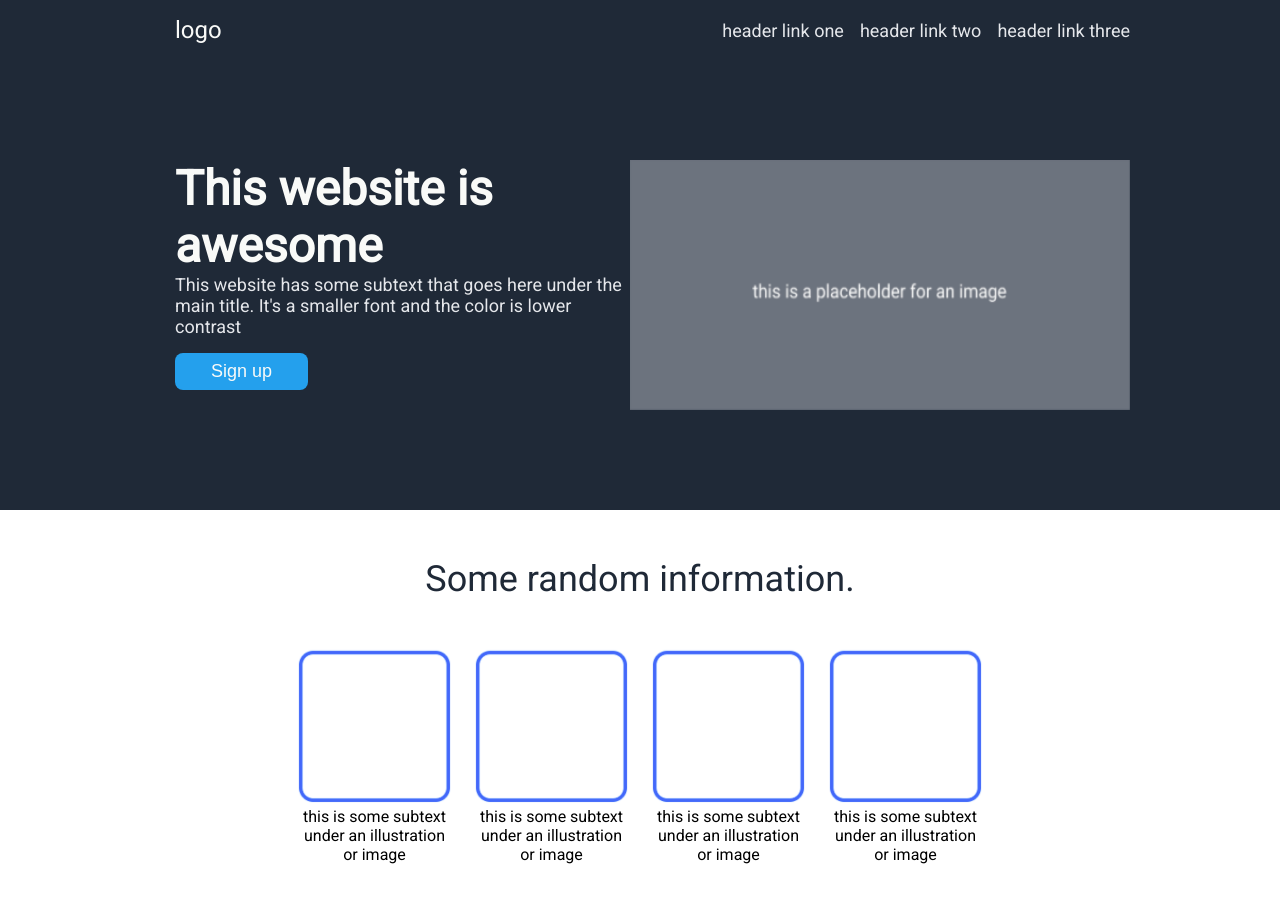
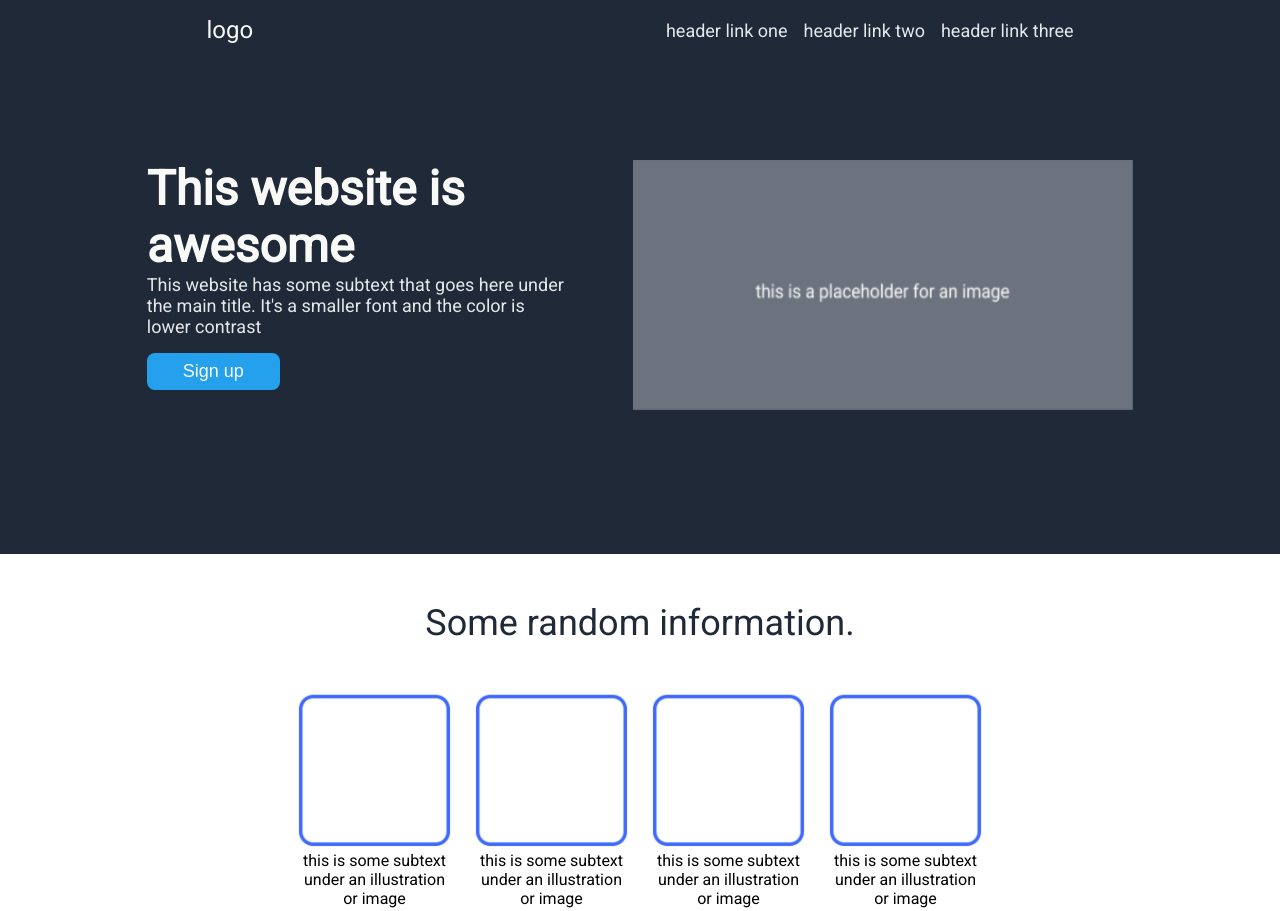
Before and after one commit to IanMacSpence/Landing-_page, a plain HTML site: page index.html in a window 1280 px wide. Shown: the top 911 px of the page. Drawn offline with Linux system fonts and the light colour scheme.

Commit message:
Fix repo

```diff
--- a/styles.css
+++ b/styles.css
@@ -12,7 +12,7 @@ body {
 
 .header {
   display: flex;
-  justify-content: space-between;
+  justify-content: space-around;
   align-items: center;
   padding: 16px 0;
 }
@@ -20,7 +20,6 @@ body {
 .logo {
   font-size: 24px;
   color: #f9faf8;
-  margin-left: 175px;
 }
 
 .header-link {
@@ -30,7 +29,6 @@ body {
   padding: 0;
   display: flex;
   gap: 16px;
-  margin-right: 150px;
 }
 
 .header-link li {
@@ -44,13 +42,14 @@ li a {
 .hero {
   display: flex;
   padding: 100px 0;
-  justify-content: space-between;
-  /flex-wrap: wrap;
+  justify-content: center;
+  gap: 5%;
+  flex-wrap: wrap;
 }
 
 .hero-left {
-  max-width: 450px;
-  margin-left: 175px;
+  width: 33%;
+  margin-bottom: 5%;
 }
 
 .hero-main {
@@ -77,7 +76,6 @@ li a {
 .hero-img {
   width: 500px;
   height: 250px;
-  margin-right: 150px;
 }
 
 /* Some random information */
```
Also changed, not shown: index.html (+0 -1 lines).
